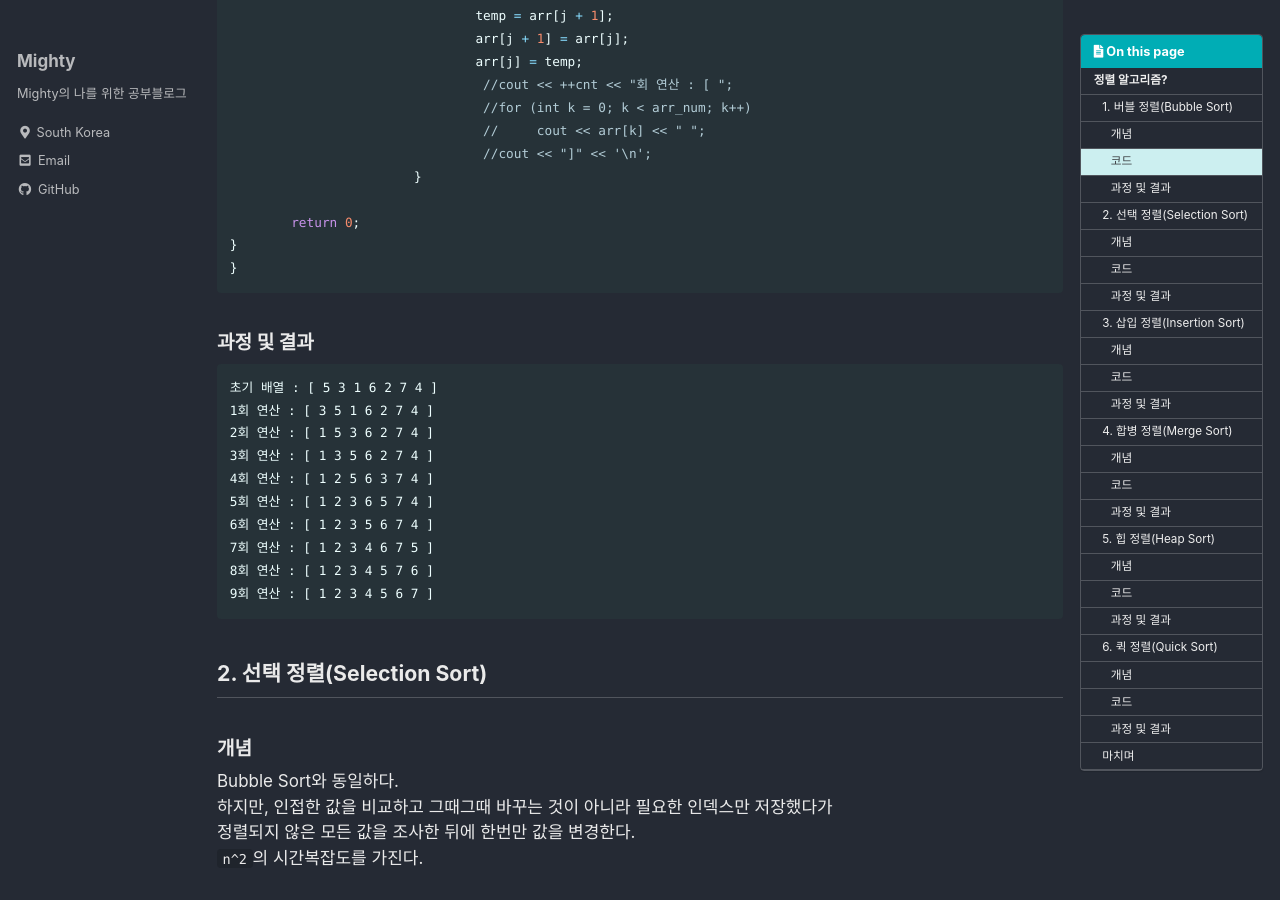
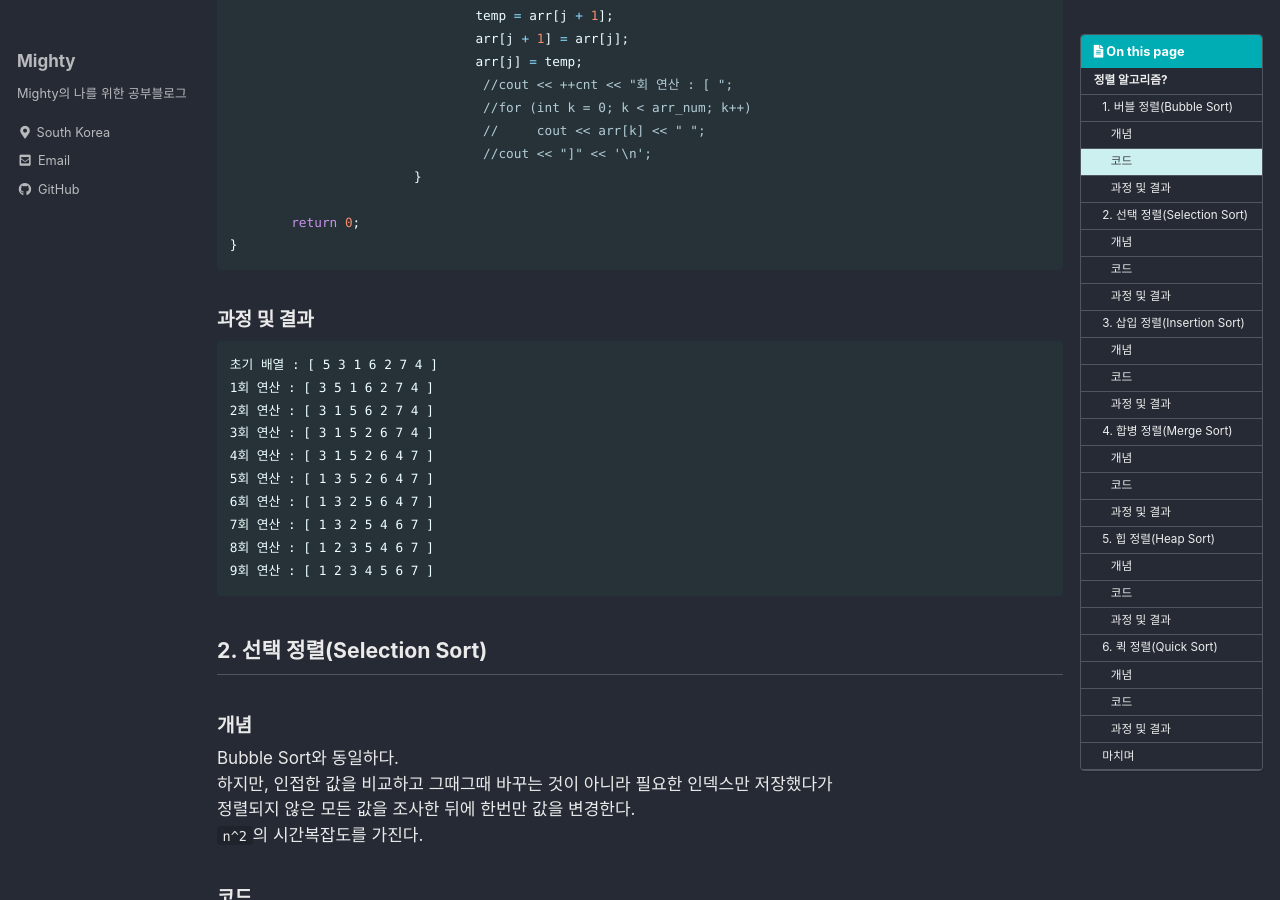
Before and after one commit to Mighty96/Mighty96.github.io, a Jekyll site: the page built from _posts/algorithm/2021-03-23-sorting.md, in a window 1280 px wide and 900 px high, scrolled down 1124 px. Built offline with Jekyll 4.4.1, drawn with Linux system fonts in a browser that asks for light colours; cached includes are drawn as plain includes; comment, search, counter and statistics services are not loaded.

Commit message:
[21.06.03] 결과오류 수정

````diff
--- a/_posts/algorithm/2021-03-23-sorting.md
+++ b/_posts/algorithm/2021-03-23-sorting.md
@@ -55,20 +55,19 @@ int main()
 
 	return 0;
 }
-}
 ```
 
 ### 과정 및 결과
 ```
 초기 배열 : [ 5 3 1 6 2 7 4 ]
 1회 연산 : [ 3 5 1 6 2 7 4 ]
-2회 연산 : [ 1 5 3 6 2 7 4 ]
-3회 연산 : [ 1 3 5 6 2 7 4 ]
-4회 연산 : [ 1 2 5 6 3 7 4 ]
-5회 연산 : [ 1 2 3 6 5 7 4 ]
-6회 연산 : [ 1 2 3 5 6 7 4 ]
-7회 연산 : [ 1 2 3 4 6 7 5 ]
-8회 연산 : [ 1 2 3 4 5 7 6 ]
+2회 연산 : [ 3 1 5 6 2 7 4 ]
+3회 연산 : [ 3 1 5 2 6 7 4 ]
+4회 연산 : [ 3 1 5 2 6 4 7 ]
+5회 연산 : [ 1 3 5 2 6 4 7 ]
+6회 연산 : [ 1 3 2 5 6 4 7 ]
+7회 연산 : [ 1 3 2 5 4 6 7 ]
+8회 연산 : [ 1 2 3 5 4 6 7 ]
 9회 연산 : [ 1 2 3 4 5 6 7 ]
 ```
 
````
